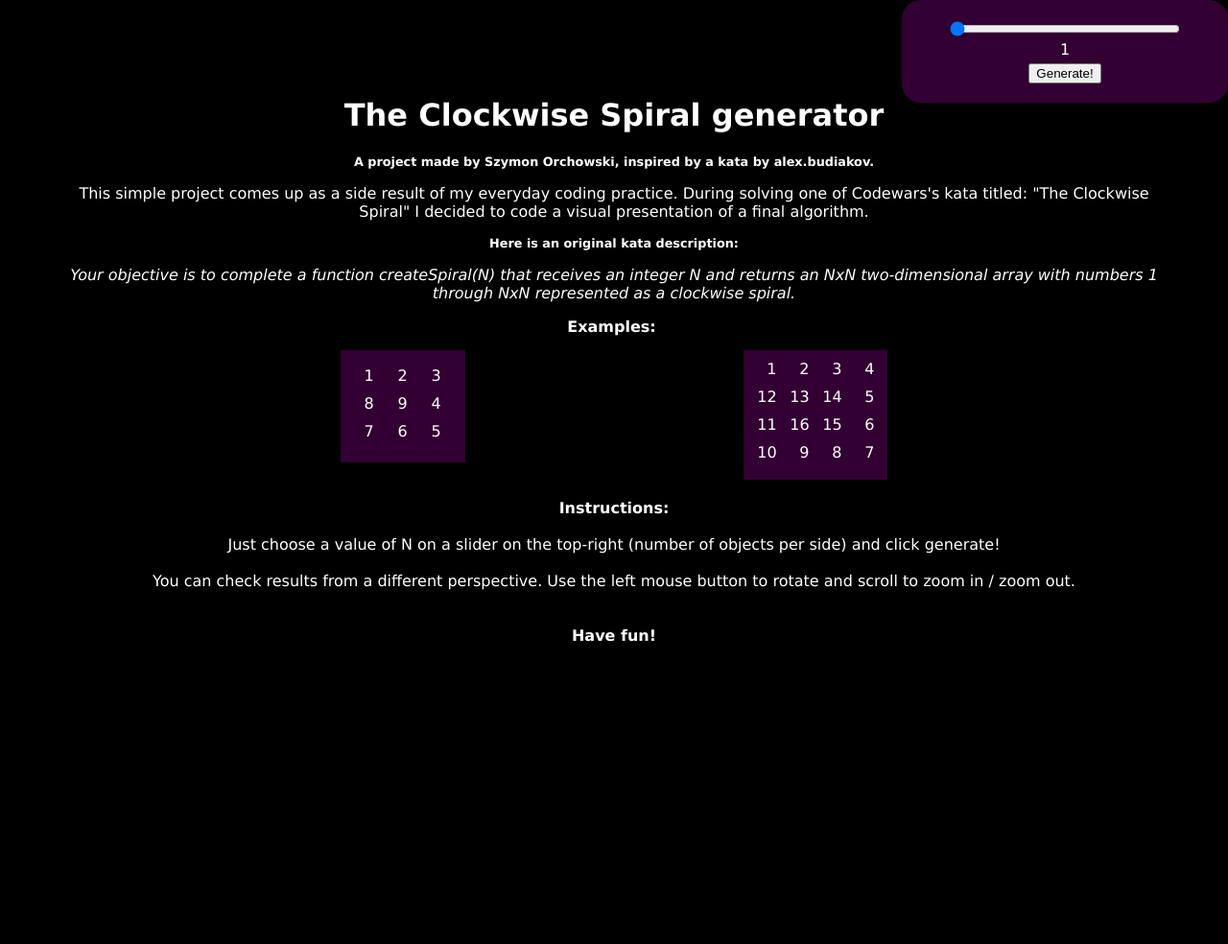
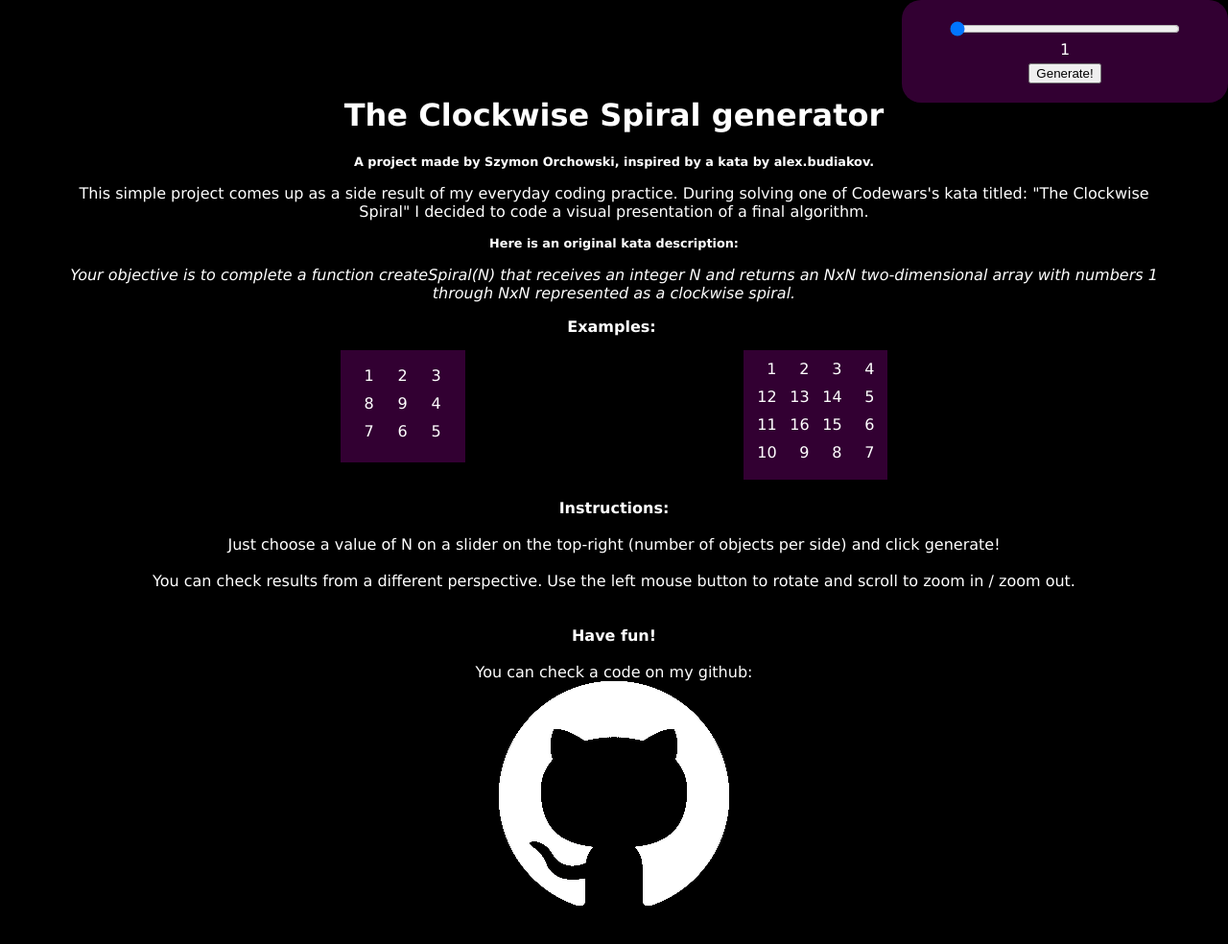
Before and after one commit to SzymonOrchowski/clockwise_spiral_3d_generator, a website: page src/index.html in a window 1280 px wide. Shown: the whole page at 96% size. Before the commit the page ends 800 px from the top, so only its background shows below. Drawn offline with Linux system fonts and the light colour scheme.

Commit message:
git send

```diff
--- a/src/index.html
+++ b/src/index.html
@@ -82,6 +82,16 @@
                 <b>
                     Have fun!
                 </b>
+                <br/>
+                <br/>
+                <div id="github">
+                    <div>
+                        You can check a code on my github:
+                    </div>
+                    <div>
+                        <a href=""><img src="GithubIcon.png"/></a>
+                    </div>
+                </div>
             </div>
         </div>
     </div>
```
Also changed, not shown: src/GithubIcon.png (added), 2 other files.
